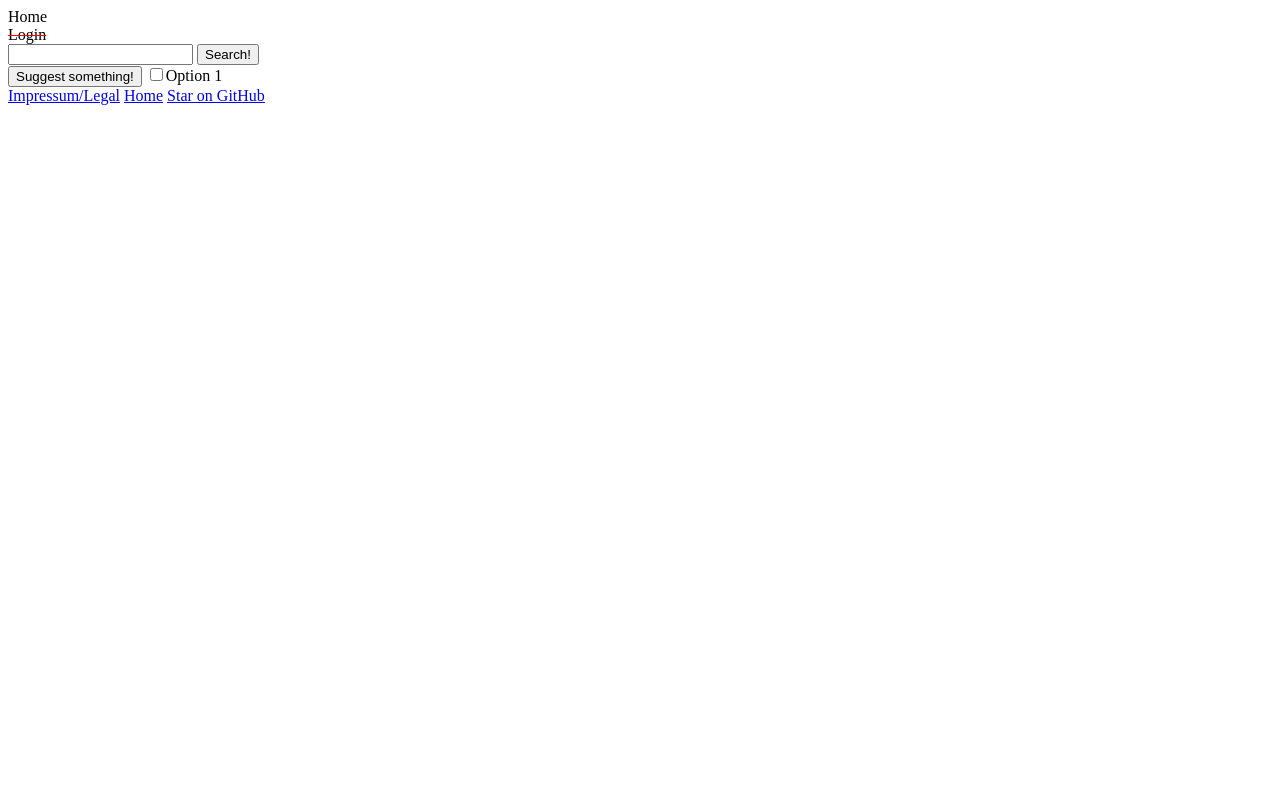
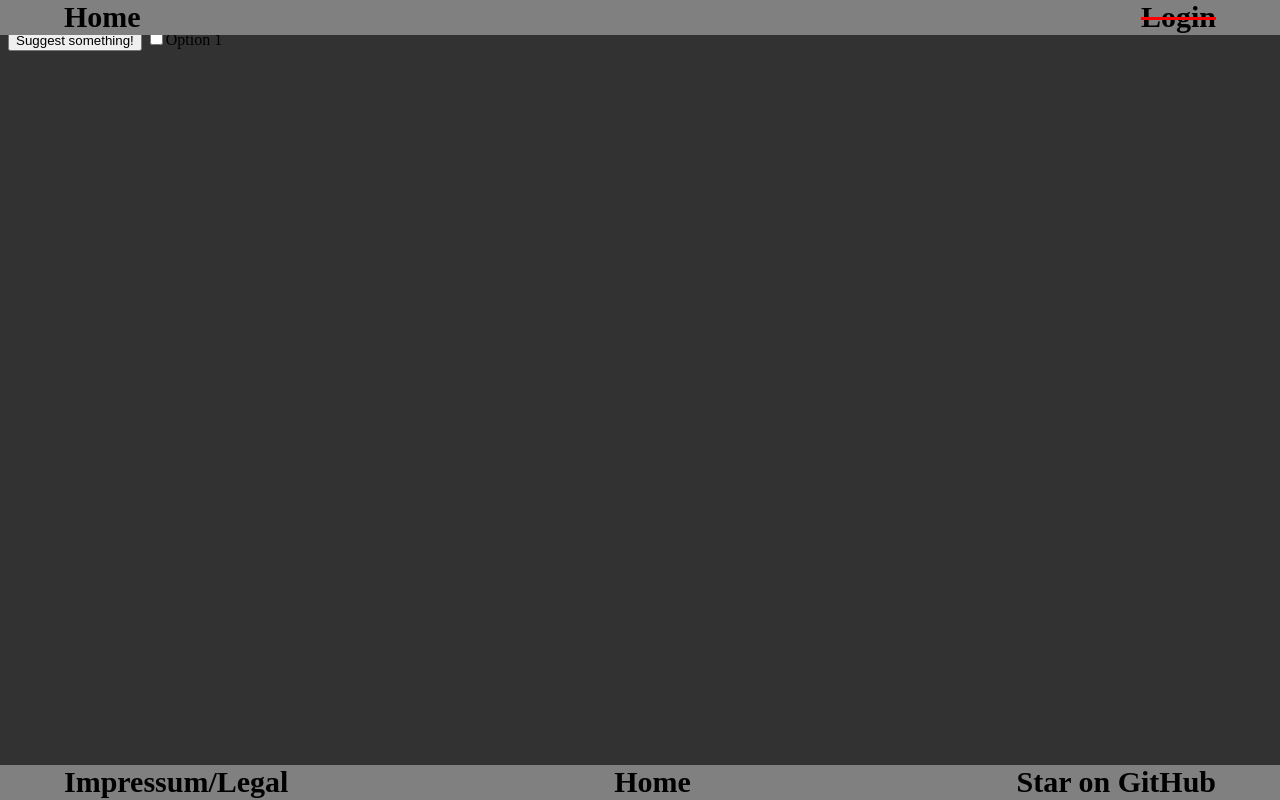
Before and after one commit to FAUSheppy/serien-ampel, a Flask app: page / in a window 1280 px wide. Run offline with Flask 2, Linux system fonts and the light colour scheme.

Commit message:
add footer and header

```diff
--- a/templates/partials/footer.html
+++ b/templates/partials/footer.html
@@ -1,5 +1,5 @@
 <div class="footer">
   <a class="footerLink left-footer"  href="https://blog.atlantishq.de/about">Impressum/Legal</a>
   <a class="footerLink mid-footer"   href="/">Home</a>
-  <a class="footerLink right-footer" href="https://github.com/FAUSheppy/simple-python-poll">Star on GitHub</a>
+  <a class="footerLink right-footer" href="https://github.com/FAUSheppy/serien-ampel">Star on GitHub</a>
 </div>
--- a/templates/partials/header.html
+++ b/templates/partials/header.html
@@ -4,4 +4,9 @@
 
     <!-- needed for @media-css mofiers -->
     <meta content="width=device-width, initial-scale=1" name="viewport" />
+
+    <link rel="stylesheet" href="/static/navbar.css">
+    <link rel="stylesheet" href="/static/footer.css">
+    <link rel="stylesheet" href="/static/site.css">
+    <link rel="stylesheet" href="/static/home.css">
 </head>
```
